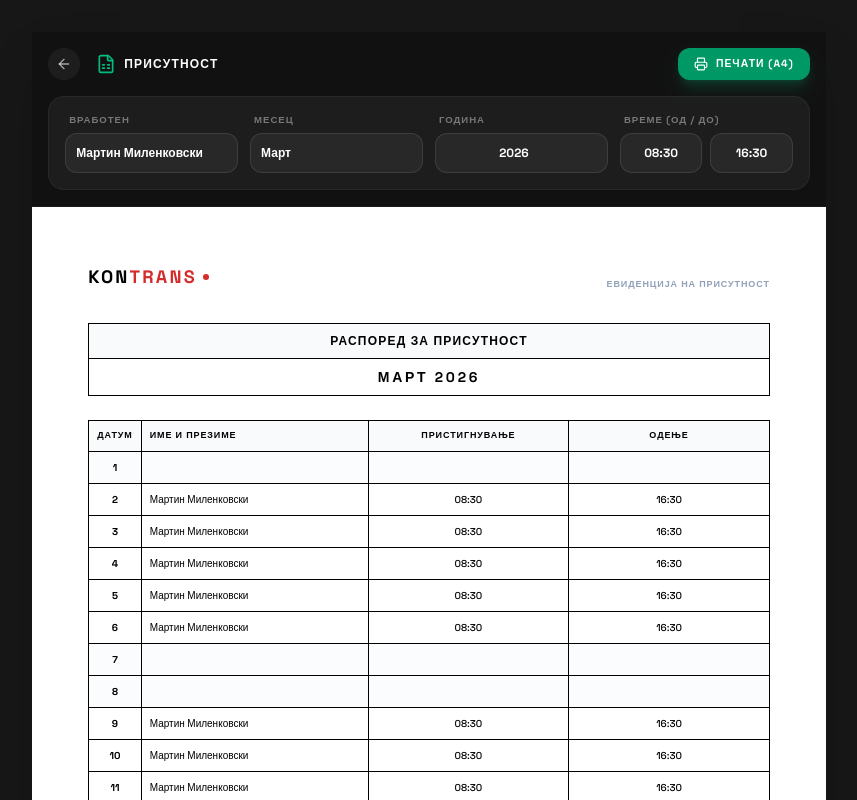
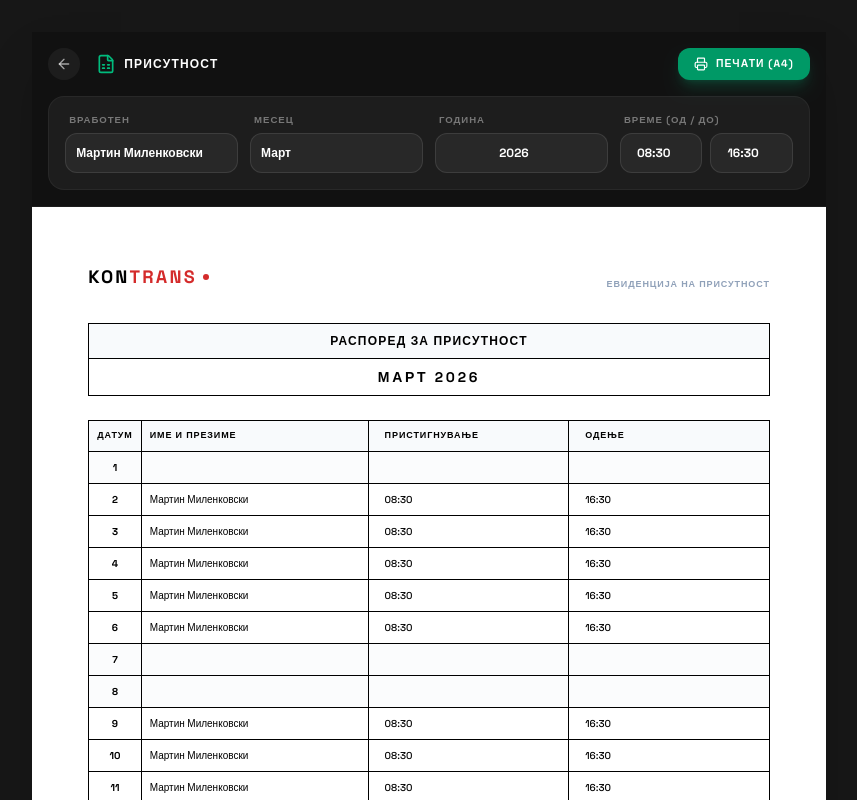
Before and after one commit to martinmilenkvski/kontrans-invoice, a Next.js app: page /dashboard/attendance in a window 1280 px wide. Shown: the top 800 px of the page, without its empty margins (211-1068 px from the left). Built offline with nearby package versions, Linux system fonts and the light colour scheme.

Commit message:
fix(attendance): fix dropdown visibility and time alignment

```diff
--- a/app/dashboard/attendance/page.tsx
+++ b/app/dashboard/attendance/page.tsx
@@ -111,7 +111,7 @@
                 className="bg-white/5 border border-white/10 text-white text-[0.75rem] font-bold rounded-xl p-2.5 outline-none focus:border-emerald-500 transition-all appearance-none cursor-pointer"
               >
                 {EMPLOYEES.map(emp => (
-                  <option key={emp} value={emp}>{emp}</option>
+                  <option key={emp} value={emp} className="bg-[#111111] text-white">{emp}</option>
                 ))}
               </select>
             </div>
@@ -127,7 +127,7 @@
                 className="bg-white/5 border border-white/10 text-white text-[0.75rem] font-bold rounded-xl p-2.5 outline-none focus:border-emerald-500 transition-all appearance-none cursor-pointer"
               >
                 {MONTHS.map((month, idx) => (
-                  <option key={month} value={idx}>{month}</option>
+                  <option key={month} value={idx} className="bg-[#111111] text-white">{month}</option>
                 ))}
               </select>
             </div>
@@ -155,14 +155,14 @@
                   type="text"
                   value={defaultArrivalTime}
                   onChange={(e) => setDefaultArrivalTime(e.target.value)}
-                  className="bg-white/5 border border-white/10 text-white text-[0.75rem] font-bold rounded-xl p-2.5 w-full outline-none text-center focus:border-emerald-500 transition-all"
+                  className="bg-white/5 border border-white/10 text-white text-[0.75rem] font-bold rounded-xl p-2.5 w-full outline-none text-left pl-4 focus:border-emerald-500 transition-all"
                   placeholder="Од"
                 />
                 <input
                   type="text"
                   value={defaultDepartureTime}
                   onChange={(e) => setDefaultDepartureTime(e.target.value)}
-                  className="bg-white/5 border border-white/10 text-white text-[0.75rem] font-bold rounded-xl p-2.5 w-full outline-none text-center focus:border-emerald-500 transition-all"
+                  className="bg-white/5 border border-white/10 text-white text-[0.75rem] font-bold rounded-xl p-2.5 w-full outline-none text-left pl-4 focus:border-emerald-500 transition-all"
                   placeholder="До"
                 />
               </div>
@@ -197,8 +197,8 @@
               <tr className="bg-slate-50 font-black uppercase tracking-widest text-[9px]">
                 <th className="border border-black p-2 text-center w-12">Датум</th>
                 <th className="border border-black p-2 text-left w-1/3">Име и Презиме</th>
-                <th className="border border-black p-2 text-center">Пристигнување</th>
-                <th className="border border-black p-2 text-center">Одење</th>
+                <th className="border border-black p-2 text-left pl-4">Пристигнување</th>
+                <th className="border border-black p-2 text-left pl-4">Одење</th>
               </tr>
             </thead>
             <tbody>
@@ -222,7 +222,7 @@
                       type="text"
                       value={row.arrivalTime}
                       onChange={(e) => handleCellEdit(index, 'arrivalTime', e.target.value)}
-                      className="w-full h-full px-2 py-1.5 bg-transparent outline-none text-center focus:bg-emerald-50/50 font-medium"
+                      className="w-full h-full px-4 py-1.5 bg-transparent outline-none text-left focus:bg-emerald-50/50 font-medium"
                     />
                   </td>
 
@@ -231,7 +231,7 @@
                       type="text"
                       value={row.departureTime}
                       onChange={(e) => handleCellEdit(index, 'departureTime', e.target.value)}
-                      className="w-full h-full px-2 py-1.5 bg-transparent outline-none text-center focus:bg-emerald-50/50 font-medium"
+                      className="w-full h-full px-4 py-1.5 bg-transparent outline-none text-left focus:bg-emerald-50/50 font-medium"
                     />
                   </td>
                 </tr>
```
